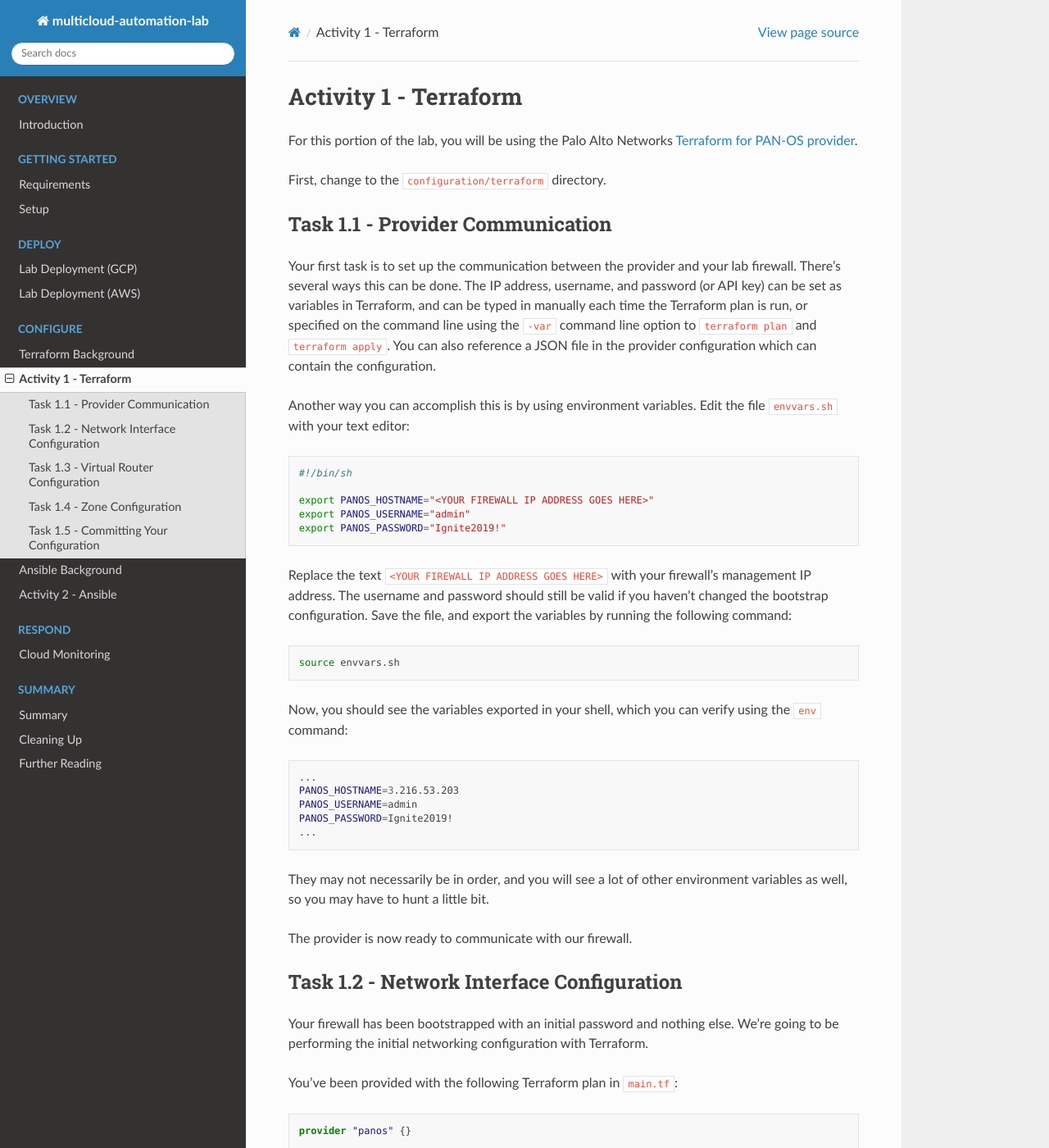
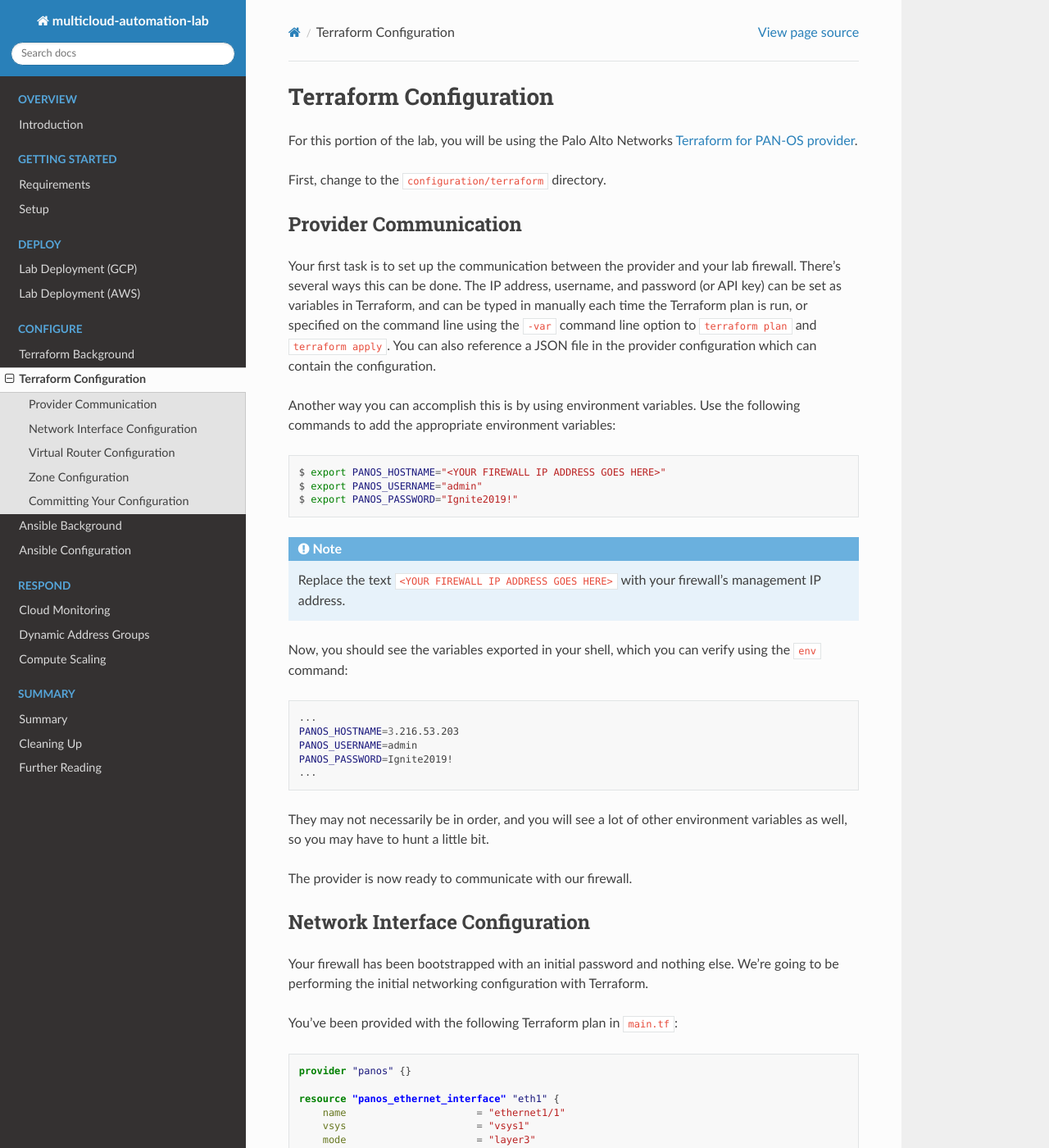
Before and after one commit to PaloAltoNetworks/multicloud-automation-lab, a Sphinx documentation site: the page built from docs/03-configure/terraform/activities-terraform.rst, in a window 1280 px wide and 1400 px high. Shown: the whole window at 82% size. Built offline with Sphinx 7.4.7 and the Read the Docs theme 2.0.0, drawn with Linux system fonts in a browser that asks for light colours; some of the changed text lies outside the part shown.

Commit message:
Updated response documentation

```diff
--- a/docs/03-configure/terraform/activities-terraform.rst
+++ b/docs/03-configure/terraform/activities-terraform.rst
@@ -1,6 +1,6 @@
-======================
-Activity 1 - Terraform
-======================
+=======================
+Terraform Configuration
+=======================
 
 
 For this portion of the lab, you will be using the Palo Alto Networks
@@ -9,8 +9,8 @@
 First, change to the ``configuration/terraform`` directory.
 
 
-Task 1.1 - Provider Communication
-=================================
+Provider Communication
+======================
 
 Your first task is to set up the communication between the provider and your
 lab firewall.  There's several ways this can be done.  The IP address,
@@ -20,25 +20,16 @@
 and ``terraform apply``.  You can also reference a JSON file in the provider
 configuration which can contain the configuration.
 
-Another way you can accomplish this is by using environment variables.  Edit
-the file ``envvars.sh`` with your text editor:
+Another way you can accomplish this is by using environment variables.  Use the
+following commands to add the appropriate environment variables:
 
 .. code-block:: bash
 
-    #!/bin/sh
+    $ export PANOS_HOSTNAME="<YOUR FIREWALL IP ADDRESS GOES HERE>"
+    $ export PANOS_USERNAME="admin"
+    $ export PANOS_PASSWORD="Ignite2019!"
 
-    export PANOS_HOSTNAME="<YOUR FIREWALL IP ADDRESS GOES HERE>"
-    export PANOS_USERNAME="admin"
-    export PANOS_PASSWORD="Ignite2019!"
-
-Replace the text ``<YOUR FIREWALL IP ADDRESS GOES HERE>`` with your firewall's
-management IP address.  The username and password should still be valid if you
-haven't changed the bootstrap configuration.  Save the file, and export the
-variables by running the following command:
-
-.. code-block:: bash
-
-    source envvars.sh
+.. note:: Replace the text ``<YOUR FIREWALL IP ADDRESS GOES HERE>`` with your firewall's management IP address.
 
 Now, you should see the variables exported in your shell, which you can verify
 using the ``env`` command:
@@ -56,8 +47,8 @@
 
 The provider is now ready to communicate with our firewall.
 
-Task 1.2 - Network Interface Configuration
-==========================================
+Network Interface Configuration
+===============================
 
 Your firewall has been bootstrapped with an initial password and nothing else.
 We're going to be performing the initial networking configuration with
@@ -99,8 +90,8 @@
 firewall.
 
 
-Task 1.3 - Virtual Router Configuration
-=======================================
+Virtual Router Configuration
+============================
 
 Now, you'll have to assign those interfaces to the default virtual router.
 You will need the
@@ -164,8 +155,8 @@
 Define those resources in ``main.tf``, and run ``terraform apply``.
 
 
-Task 1.4 - Zone Configuration
-=============================
+Zone Configuration
+==================
 
 Next is creating the zones for the firewall.  You will need the
 `panos_zone <https://www.terraform.io/docs/providers/panos/r/zone.html>`_ resource.
@@ -210,8 +201,8 @@
 Define those resources in ``main.tf``, and run ``terraform apply``.
 
 
-Task 1.5 - Committing Your Configuration
-========================================
+Committing Your Configuration
+=============================
 
 One thing you have to remember when working with Terraform is it does not have
 support for committing your configuration.  To commit your configuration, you
--- a/docs/05-summary/cleanup.rst
+++ b/docs/05-summary/cleanup.rst
@@ -1,3 +1,5 @@
 ===========
 Cleaning Up
 ===========
+
+Mention ``terraform destroy`` but that it is not necessary when using Qwiklabs.
--- a/docs/05-summary/moreinfo.rst
+++ b/docs/05-summary/moreinfo.rst
@@ -1,3 +1,5 @@
 ===============
 Further Reading
 ===============
+
+Lots o' links
--- a/docs/05-summary/summary.rst
+++ b/docs/05-summary/summary.rst
@@ -1,3 +1,5 @@
 =======
 Summary
 =======
+
+Yay!  Automation!!
--- a/docs/index.rst
+++ b/docs/index.rst
@@ -73,7 +73,10 @@
     :hidden:
     :caption: respond
 
-    04-respond/respond
+    04-respond/monitor
+    04-respond/dag
+    04-respond/scale-out
+
 
 .. toctree::
     :maxdepth: 2
```
Also changed, not shown: docs/03-configure/ansible/activities-ansible.rst (+18 -18 lines), docs/04-respond/dag.rst (added, +9 -0 lines), docs/04-respond/monitor.rst (added, +79 -0 lines), docs/04-respond/respond.rst (deleted, +0 -14 lines), docs/04-respond/scale-out.rst (added, +9 -0 lines), docs/04-respond/add-source-aws.png (added), docs/04-respond/add-source-gcp.png (added), 3 other files.
